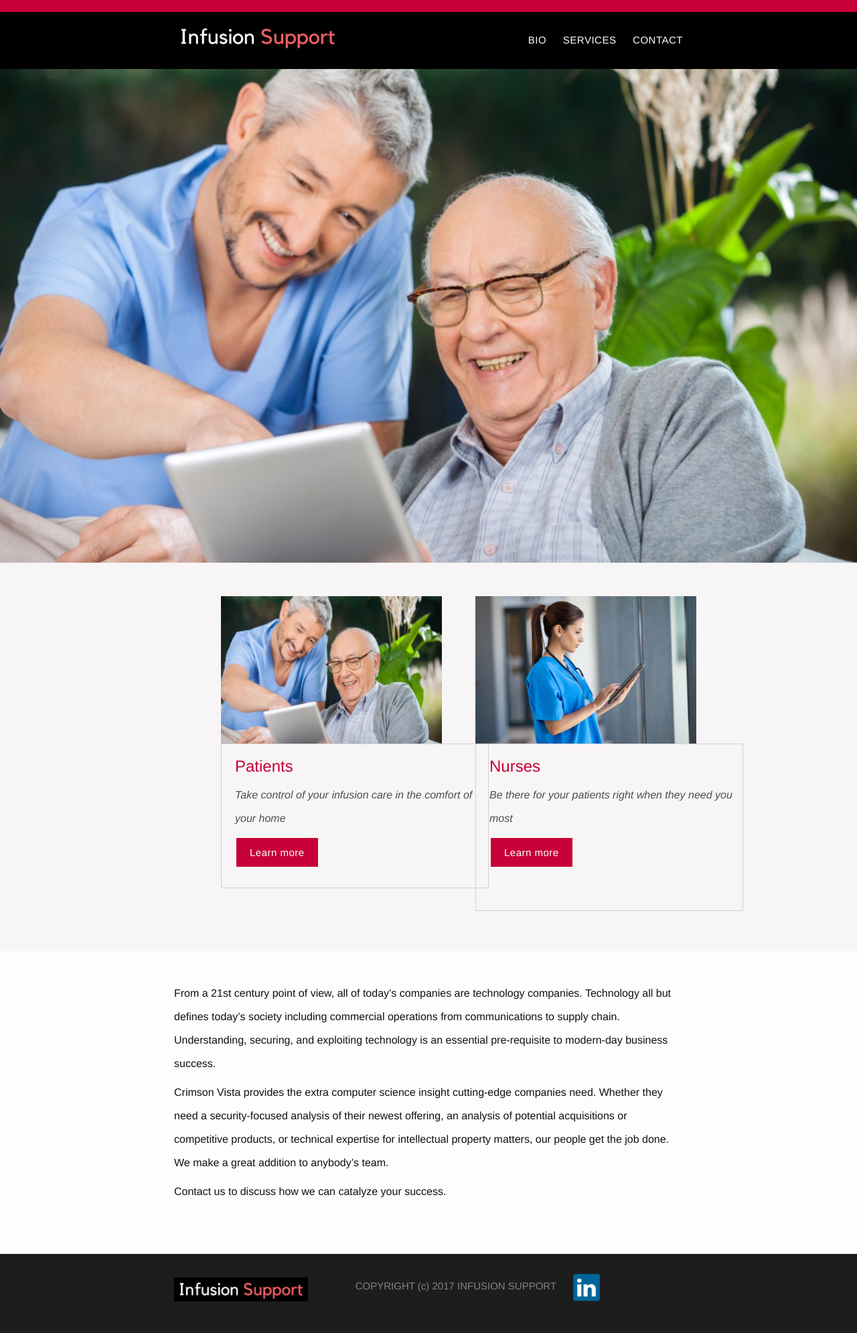
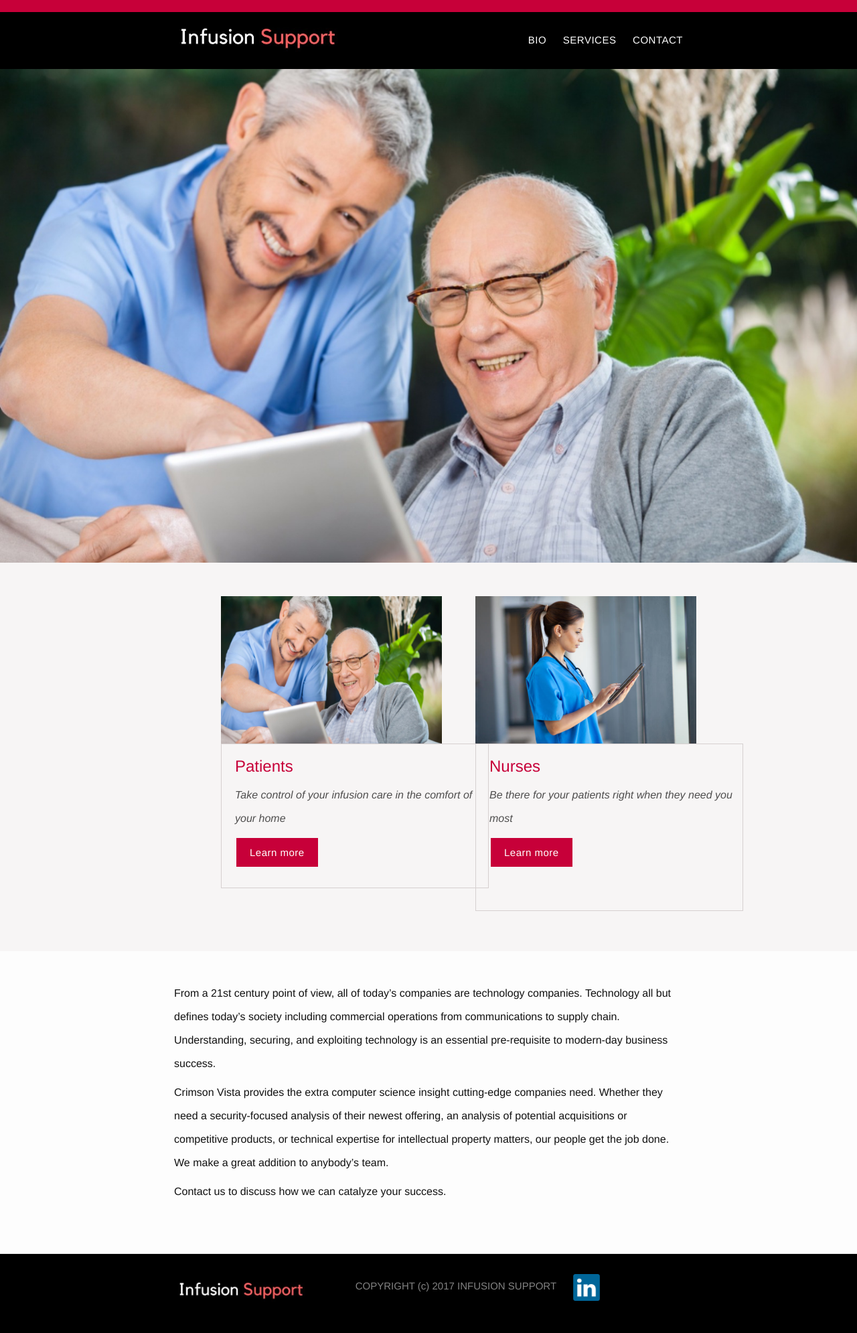
Before and after one commit to vezenwa/vezenwa.github.io, a Jekyll site: the page built from index.md, in a window 1280 px wide. Shown: the whole page at 67% size. Built offline with Jekyll 4.4.1, drawn with Linux system fonts in a browser that asks for light colours.

Commit message:
Update main.scss

```diff
--- a/assets/main.scss
+++ b/assets/main.scss
@@ -359,7 +359,7 @@ pre {
  * Site header
  */
 .site-header {
-  background: black;
+  background: #000000;
   border-top: 18px solid #C70039;
   border-bottom: 0px solid #e8e8e8;
   min-height: 85px; /*55.95px;*/
@@ -435,7 +435,7 @@ pre {
  * Site footer
  */
 .site-footer {
-  background: #1D1D1D;
+  background: #000000;
   border-top: 1px solid #e8e8e8;
   padding: 30px 0; }
 
```
